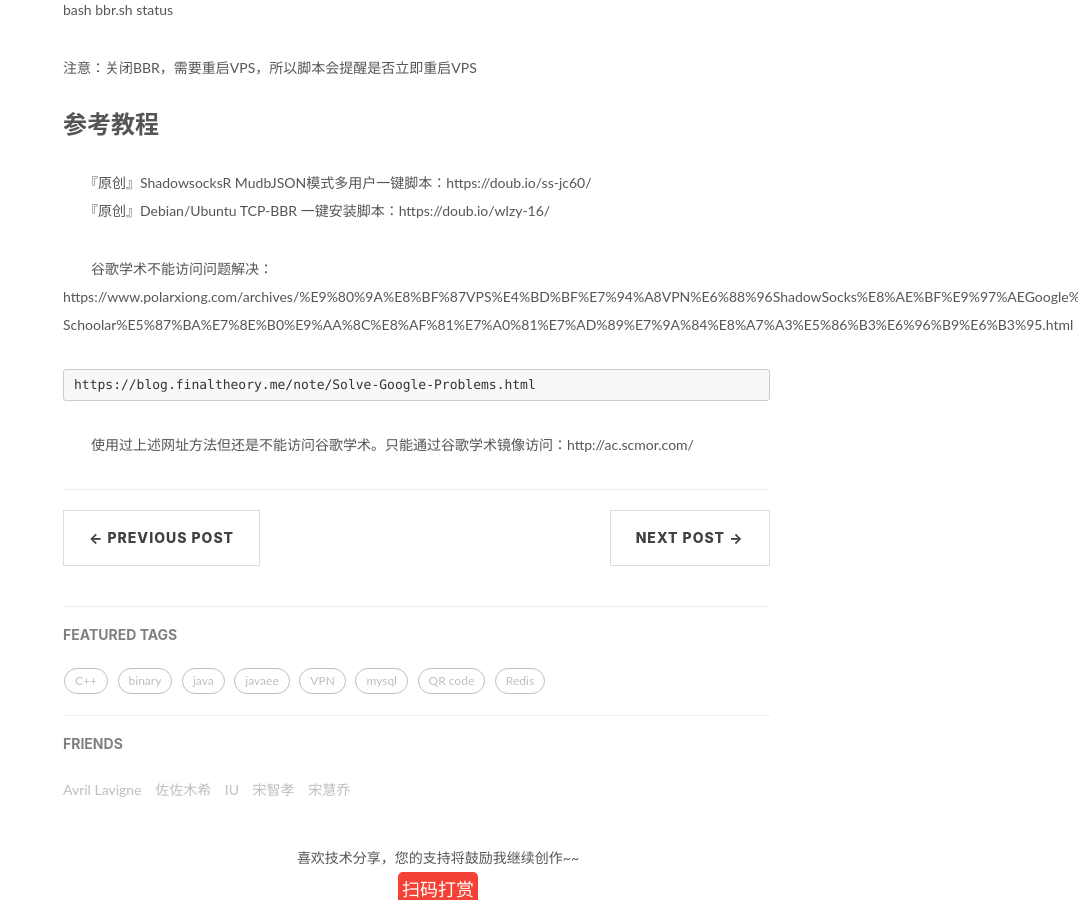
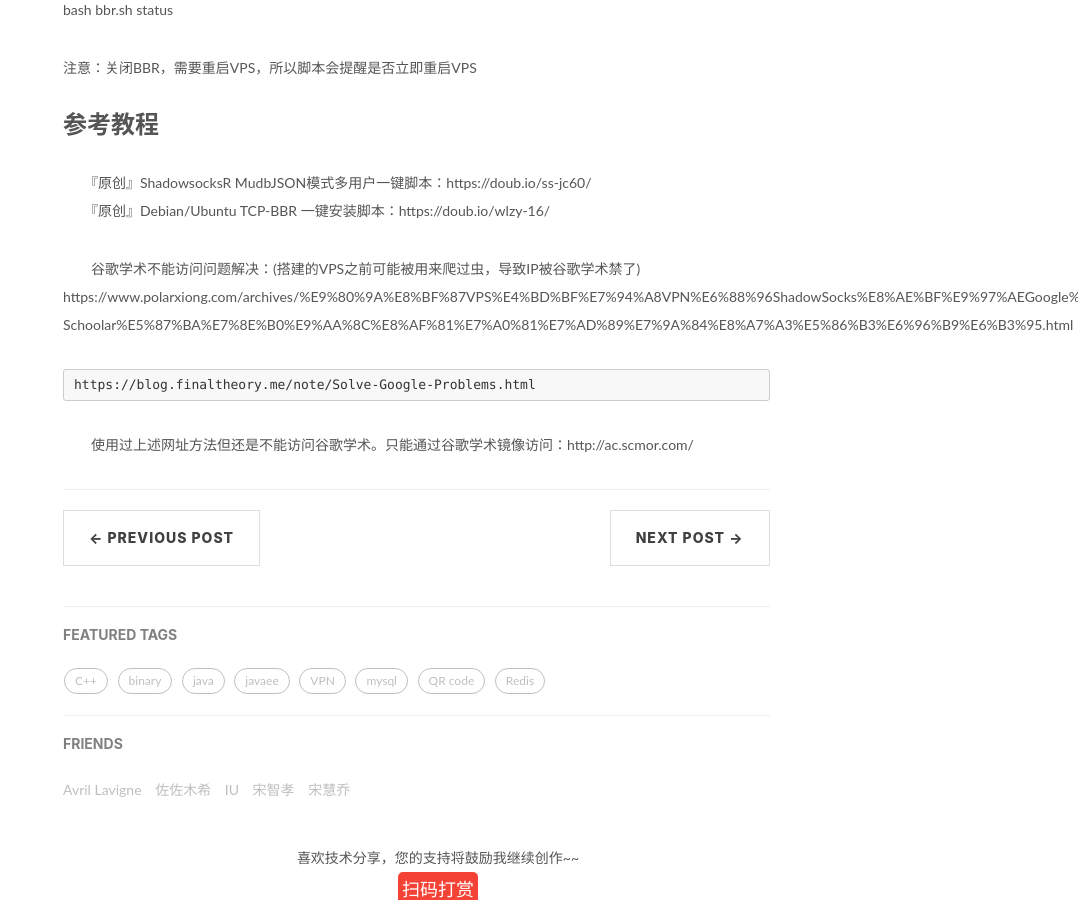
Before and after one commit to ARTAvrilLavigne/ARTAvrilLavigne.github.io, a Jekyll site: the page built from _posts/2017-11-09-shadowsocksr.markdown, in a window 1280 px wide and 900 px high, scrolled down 7235 px. Shown: the whole window, without its empty margins (202-1280 px from the left). Built offline with Jekyll 4.4.1, drawn with Linux system fonts in a browser that asks for light colours; nearby versions of some CDN libraries; comment, search, counter and statistics services are not loaded.

Commit message:
Update 2017-11-09-shadowsocksr.markdown

```diff
--- a/_posts/2017-11-09-shadowsocksr.markdown
+++ b/_posts/2017-11-09-shadowsocksr.markdown
@@ -238,7 +238,7 @@ bash bbr.sh status
 　　『原创』ShadowsocksR MudbJSON模式多用户一键脚本：https://doub.io/ss-jc60/
 　　『原创』Debian/Ubuntu TCP-BBR 一键安装脚本：https://doub.io/wlzy-16/
 
-　　谷歌学术不能访问问题解决：
+　　谷歌学术不能访问问题解决：(搭建的VPS之前可能被用来爬过虫，导致IP被谷歌学术禁了)<br>
             https://www.polarxiong.com/archives/%E9%80%9A%E8%BF%87VPS%E4%BD%BF%E7%94%A8VPN%E6%88%96ShadowSocks%E8%AE%BF%E9%97%AEGoogle%E6%88%96Google-Schoolar%E5%87%BA%E7%8E%B0%E9%AA%8C%E8%AF%81%E7%A0%81%E7%AD%89%E7%9A%84%E8%A7%A3%E5%86%B3%E6%96%B9%E6%B3%95.html
 
     https://blog.finaltheory.me/note/Solve-Google-Problems.html
```
